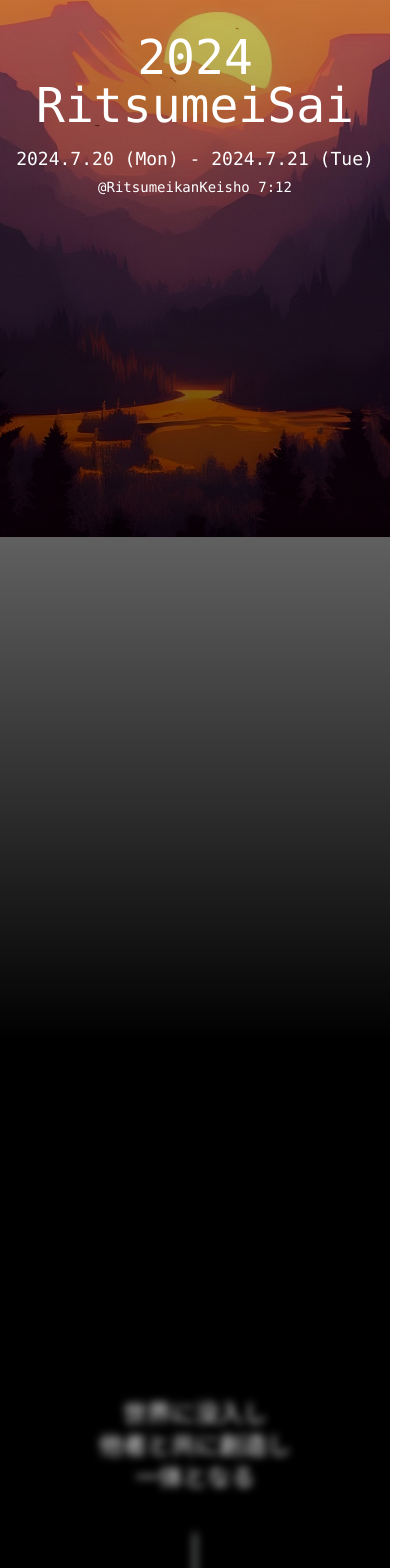
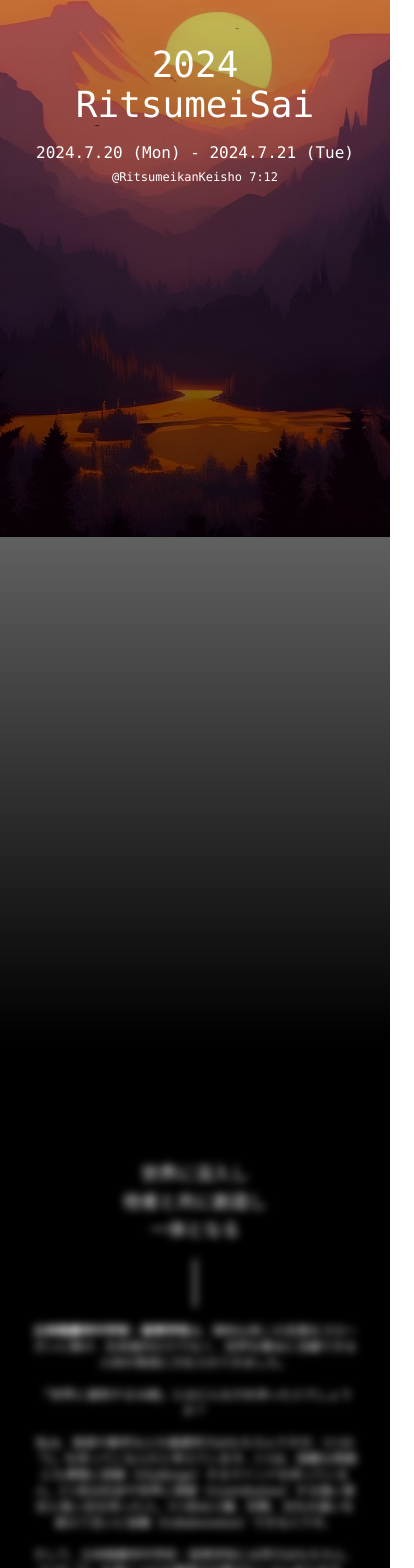
Before and after one commit to Rei2718/Ritsumeisai-, a Next.js app: page / in a window 390 px wide. Shown: the part 307-1875 px from the top of the page, 414 px wide, since content can reach past the window. Built offline with nearby package versions, Linux system fonts and the light colour scheme.

Commit message:
Update Scroll Effects

```diff
--- a/src/app/components/ScrollReveal.tsx
+++ b/src/app/components/ScrollReveal.tsx
@@ -35,6 +35,7 @@
           opacity: 1, // アニメーション後の最終的な透明度
           origin: move || "bottom",
           distance: "5px",
+          viewFactor: 0.0,
           beforeReveal: el => {
             // アニメーション前の処理
             if (el instanceof HTMLElement) {
--- a/src/app/components/header.tsx
+++ b/src/app/components/header.tsx
@@ -33,7 +33,8 @@
     <>
         {/* Header */}
         <header className="z-50 fixed top-0 w-full">
-          <div className="flex justify-between items-center h-full w-full bg-clip-padding backdrop-filter backdrop-blur-sm bg-opacity-0">
+          <div className="flex justify-between items-center h-full w-full bg-gray-800 bg-clip-padding backdrop-filter backdrop-blur-sm bg-opacity-0">
+            <a onClick={() => handleLinkClick('/')}>
               <div className="py-3 px-3 flex justify-start items-center">
                 <img
                   src="logo.png"
@@ -41,6 +42,7 @@
                   className="w-10 h-10 bg-transparent cursor-pointer"
                 />
               </div>
+            </a>
             <div className='text-lg text-white'>Ritsumeikan Keisho</div>
             <div className="py-3 px-3 flex justify-end items-center">
               <button
--- a/src/app/page.tsx
+++ b/src/app/page.tsx
@@ -10,53 +10,53 @@
       <img src="BG02.jpg" alt="BgImg" className="object-cover w-screen h-lvh fixed top-0 left-0 z-0"/>
       <div className="relative z-10 bg-gradient-css">
         {/* Section 1 */}
-          <section className="flex items-center justify-center h-screen">
+        <section className="flex items-center justify-center h-lvh">
           {/* TopCharacter */}
-            <div className="top-[12.5%] transform -translate-y-1/2 text-white text-center absolute px-10 z-10">
-              <div className="mb-4 px-5 text-5xl md:text-7xl">2024 RitsumeiSai</div>
-              <div className="mb-1 text-lg md:text-xl">2024.7.20 (Mon) - 2024.7.21 (Tue)</div>
-              <div className="text-sm md:text-base">@RitsumeikanKeisho 7:12</div>
+          <div className="top-[12.5%] transform -translate-y-1/2 text-white text-center absolute px-4 sm:px-10 z-10">
+            <div className="mb-4 px-2 sm:px-5 text-4xl sm:text-5xl md:text-7xl">2024 RitsumeiSai</div>
+            <div className="mb-1 text-base sm:text-lg md:text-xl">2024.7.20 (Mon) - 2024.7.21 (Tue)</div>
+            <div className="text-xs sm:text-sm md:text-base">@RitsumeikanKeisho 7:12</div>
           </div>
         </section>
 
         {/* Section 2 */}
-          <section className="flex items-center justify-center h-screen text-center px-10">
-           <div className="top-2/4 text-white text-center absolute z-10">
+        <section className="flex items-center justify-center h-lvh text-center px-4 sm:px-10 md:px-80">
+          <div className="top-2/4 transform -translate-y-1/2 text-white text-center absolute z-10">
             <div className="font-serif text-white text-center py-2 px-8 flex flex-col items-center">
               <ScrollRevealContainer move="bottom">
-                <p className="text-2xl pt-2">
+                <p className="text-lg sm:text-2xl pt-2">
                   世界に没入し<br />
                   他者と共に創造し<br />
                   一体となる
                 </p>
               </ScrollRevealContainer>
-              <div className="flex my-10">
+              <div className="flex my-4 sm:my-10">
                 <ScrollRevealContainer move="bottom">
-                  <div className="h-24 border-r-2"></div>
+                  <div className="h-12 sm:h-24 border-r-2"></div>
                   <span className="text-gray-500"></span>
                 </ScrollRevealContainer>
               </div>
-              <div className="text-sm">
+              <div className="text-xs sm:text-sm">
                 <ScrollRevealContainer move="bottom">
-                  <p className="mb-8">
+                  <p className="mb-4 sm:mb-8">
                     <strong>立命館慶祥中学校・高等学校</strong>は、開校以来この言葉をスローガンに掲げ、日本国内だけでなく、世界を舞台に活躍できる人材の育成に力を入れてきました。
                   </p>
                 </ScrollRevealContainer>
 
                 <ScrollRevealContainer move="bottom">
-                  <p className="mb-8">
+                  <p className="mb-4 sm:mb-8">
                     「世界に通用する18歳」とはどんな力を持った人でしょうか？
                   </p>
                 </ScrollRevealContainer>
 
                 <ScrollRevealContainer move="bottom">
-                  <p className="mb-8">
+                  <p className="mb-4 sm:mb-8">
                     私は、英語や数学などの基礎学力はもちろんですが、3つの「C」を持っている人だと考えています。1つは、困難な問題にも果敢に挑戦（Challenge）するマインドを持っている人。2つ目は社会や世界に貢献（Contribution）する強い意志と高い志を持った人。3つ目は人種、宗教、文化の違いを超えて互いに協働（Collaboration）できる人です。
                   </p>
                 </ScrollRevealContainer>
 
                 <ScrollRevealContainer move="bottom">
-                  <p className="mb-8">
+                  <p className="mb-4 sm:mb-8">
                     そして、立命館慶祥中学校・高等学校には学力はもちろん、3つの「C」を身につける環境や行事がたくさんあります。
                   </p>
                 </ScrollRevealContainer>
@@ -72,12 +72,13 @@
         </section>
 
         {/* Section 3 */}
-          <section className="flex items-center justify-center h-screen text-center px-10">
+        <section className="flex items-center justify-center h-lvh text-center px-4 sm:px-10">
+          {/* 内容を追加する場合、ここに記述 */}
         </section>
 
         {/* Section 4 */}
-          <section className="flex items-center justify-center h-screen text-center px-10">
-            <p className="text-2xl text-white">This is some description for the fourth section. It also has a gradient background.</p>
+        <section className="flex items-center justify-center h-lvh text-center px-4 sm:px-10">
+          <p className="text-lg sm:text-2xl text-white">Here is the K-tech add page. This page will be cleated by Shido Ito(2-G)</p>
         </section>
       </div>
     </>
```
Lines whose indentation alone changed are shown as unchanged.
